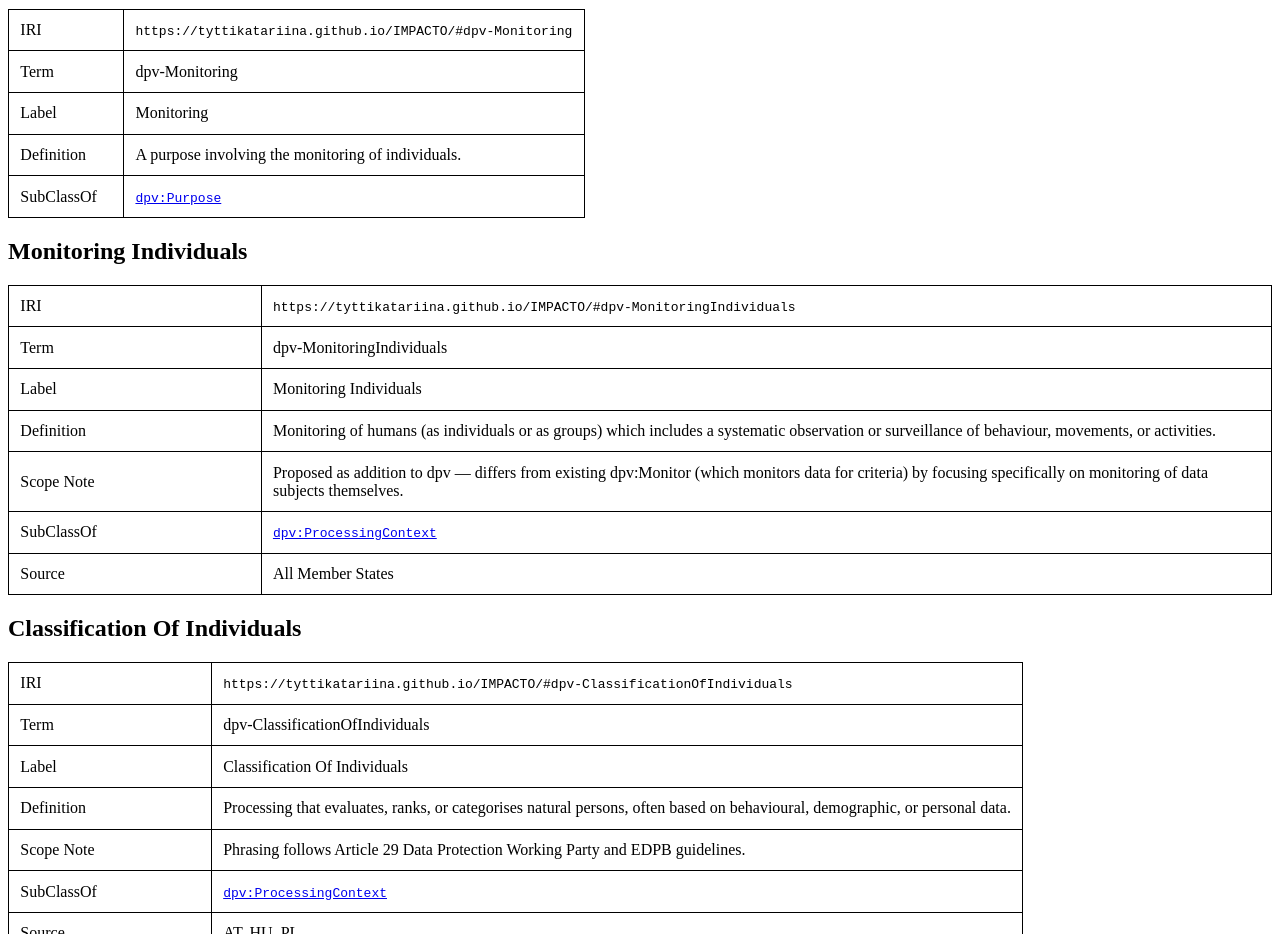
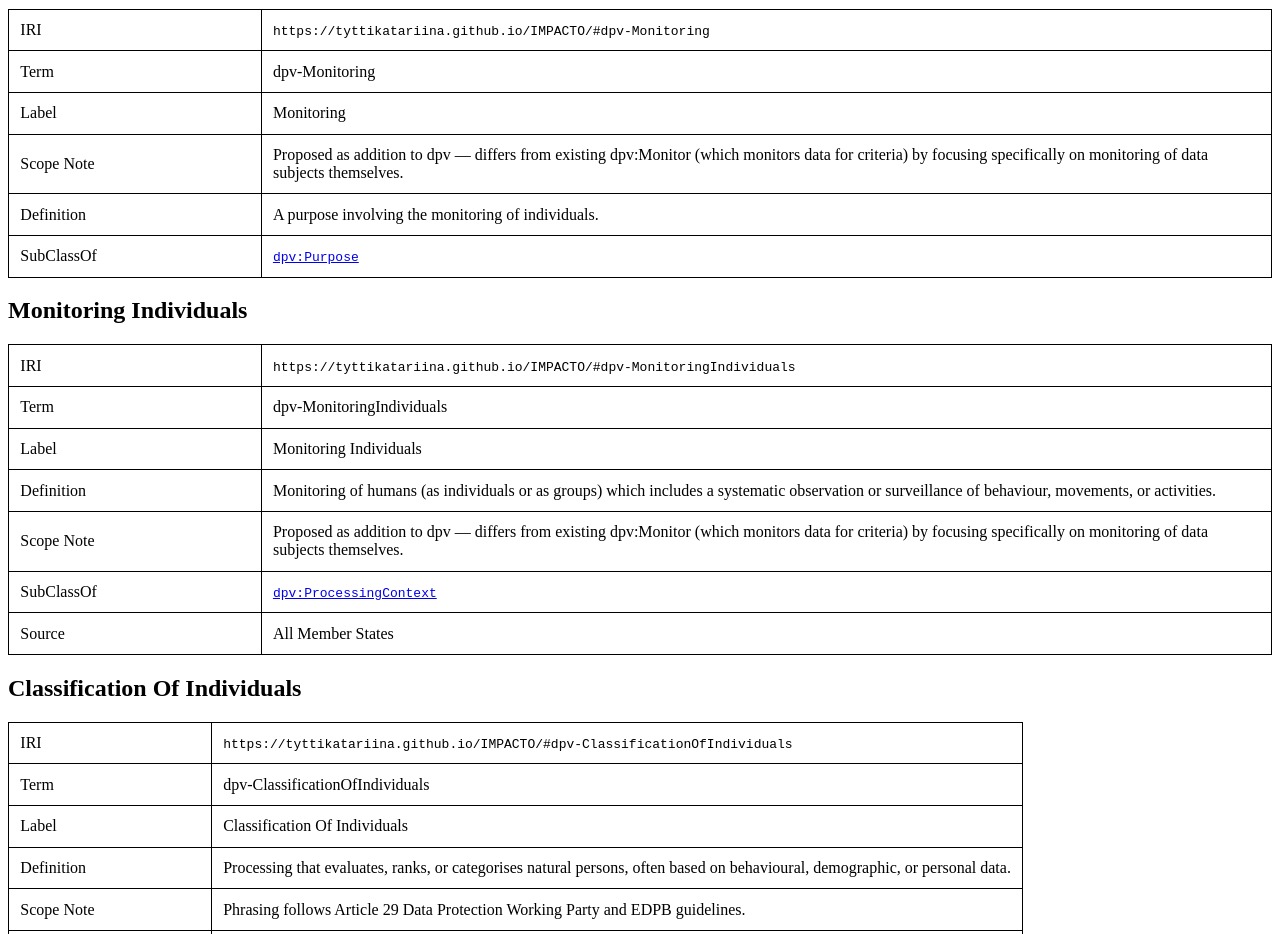
Before and after one commit to TyttiKatariina/IMPACTO, a plain HTML site: page index.html in a window 1280 px wide. Shown: the part 2380-3314 px from the top of the page. Drawn offline with Linux system fonts and the light colour scheme.

Commit message:
Update index.html

```diff
--- a/index.html
+++ b/index.html
@@ -221,6 +221,7 @@
             <tr><td style="width:20%"> IRI </td><td><code>https://tyttikatariina.github.io/IMPACTO/#dpv-Monitoring</code></td></tr>
             <tr><td> Term </td><td>dpv-Monitoring</td></tr>
             <tr><td> Label </td><td>Monitoring</td></tr>
+            <tr><td> Scope Note </td><td>Proposed as addition to dpv — differs from existing dpv:Monitor (which monitors data for criteria) by focusing specifically on monitoring of data subjects themselves.</td></tr>
             <tr><td> Definition </td><td>A purpose involving the monitoring of individuals.</td></tr>
             <tr><td> SubClassOf </td><td><a href="https://w3id.org/dpv#Purpose"><code>dpv:Purpose</code></a></td></tr>
           </tbody>
```
